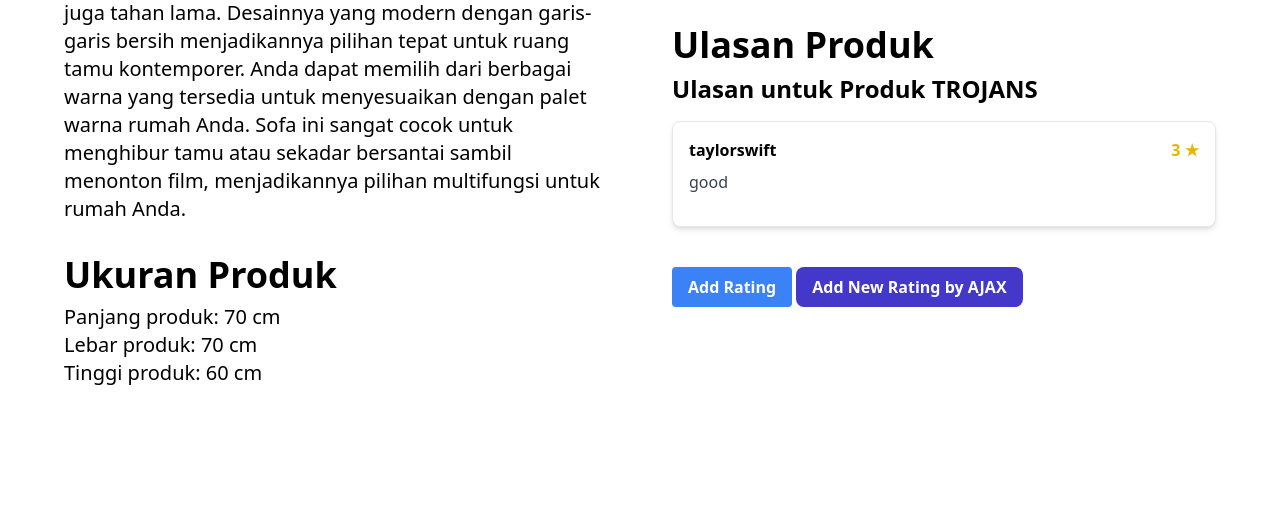
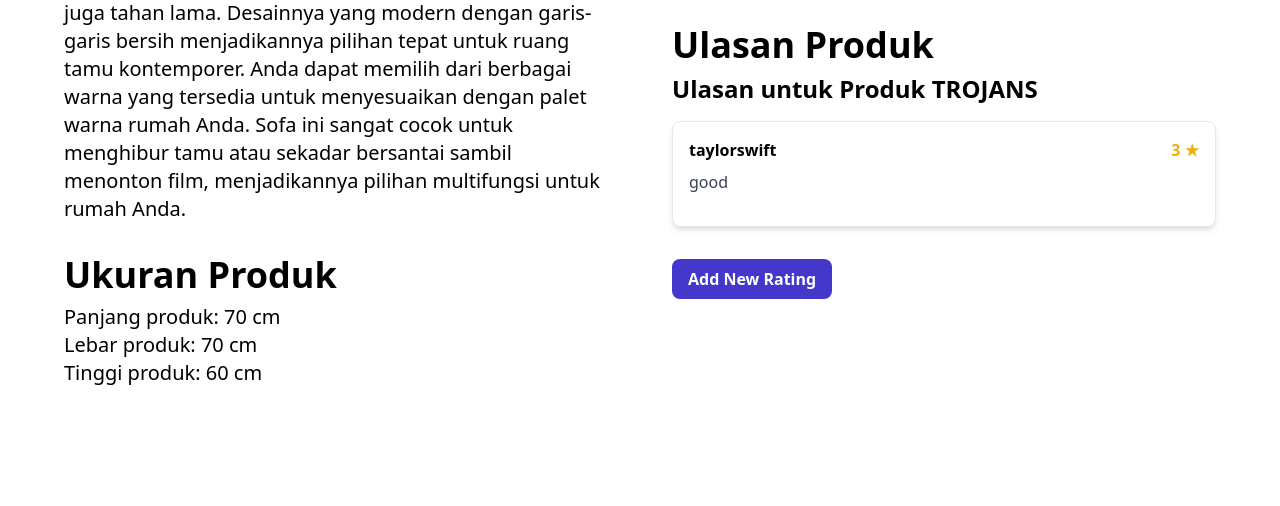
Before and after one commit to A04-2024/furnico, a Django app: page /product/008ac186-8784-40e8-b84b-aba8a5773407 in a window 1280 px wide. Shown: the part 649-1155 px from the top of the page. Run offline with Django 4.2, Linux system fonts and the light colour scheme; a user stored in the database is signed in; data comes from the database, SQL or seed files in the repository; both versions use the stored data as it was after the commit; data that the repository does not hold is empty; some libraries are stand-ins or nearby versions.

Commit message:
delete add rating button

```diff
--- a/rating/templates/rating.html
+++ b/rating/templates/rating.html
@@ -73,12 +73,12 @@
     </div>
   </div>
 
-<a href="{% url 'ratings:add_rating' product.id %}" class="bg-blue-500 hover:bg-blue-600 text-white font-semibold py-2 px-4 rounded mt-6 inline-block">
+<!-- <a href="{% url 'ratings:add_rating' product.id %}" class="bg-blue-500 hover:bg-blue-600 text-white font-semibold py-2 px-4 rounded mt-6 inline-block">
   Add Rating
-</a>
+</a> -->
 
-<button data-modal-target="crudModal" data-modal-toggle="crudModal" class="btn bg-indigo-700 hover:bg-indigo-600 text-white font-bold py-2 px-4 rounded-lg transition duration-300 ease-in-out transform hover:-translate-y-1 hover:scale-105" onclick="showModal();">
-    Add New Rating by AJAX
+<button data-modal-target="crudModal" data-modal-toggle="crudModal" class="btn bg-indigo-700 hover:bg-indigo-600 text-white font-bold py-2 px-4 rounded-lg transition duration-300 ease-in-out transform hover:-translate-y-1 hover:scale-105 mt-4" onclick="showModal();">
+    Add New Rating
   </button>
 </body>
 
```
Also changed, not shown: db.sqlite3.
